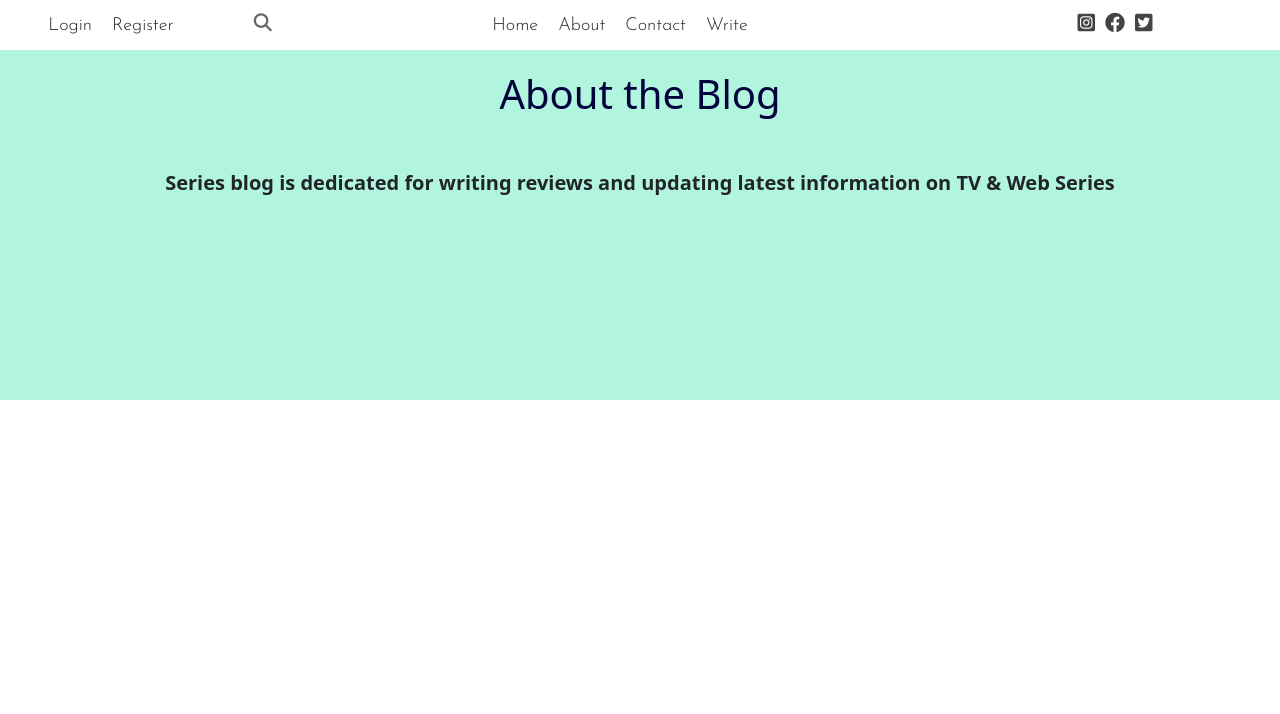
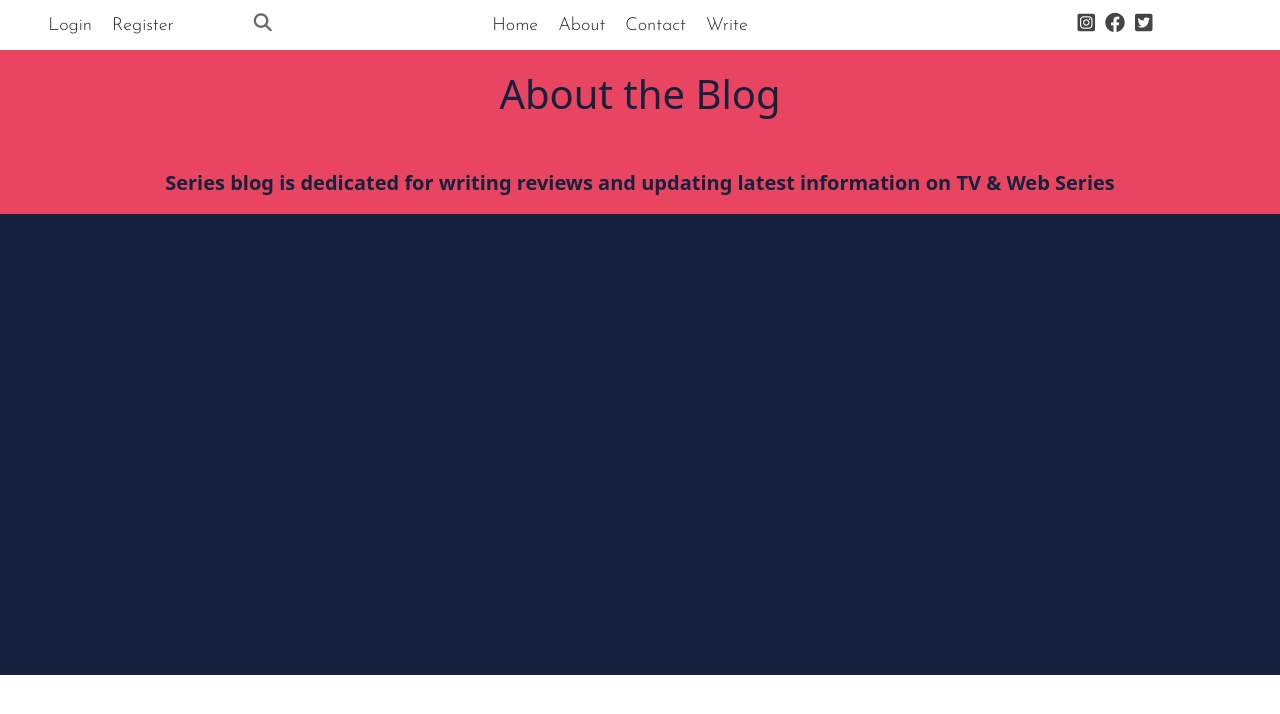
Before and after one commit to abhijith-rb/sblog, a React (Create React App) app in the folder reactb/: page /about in a window 1280 px wide. Shown: the top 714 px of the page. Built offline with nearby package versions, Linux system fonts and the light colour scheme.

Commit message:
Update about.css

```diff
--- a/reactb/src/pages/about/about.css
+++ b/reactb/src/pages/about/about.css
@@ -1,15 +1,21 @@
+.aboutw{
+  width: 100%;
+  height: 625px;
+  background-color: #16213E;
+}
 .abouta{
   display: flex;
   flex-direction: column;
-  background-color: rgb(177, 245, 222);
+  background-color: #E94560;
   width: 100%;
-  height: 350px;
+  height: auto;
+  color: #16213E ;
 }
 
 .abouth{
     text-align: center;
     margin-top: 20px;
-
+    color: #16213E;
 }
 
 .aboutd{
```
